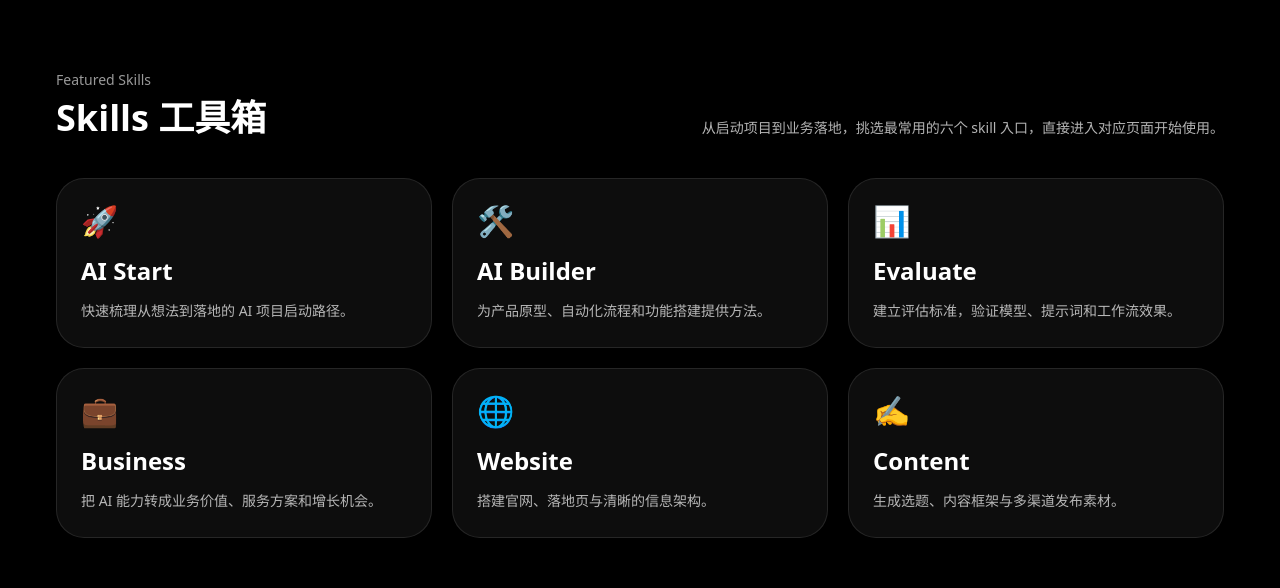
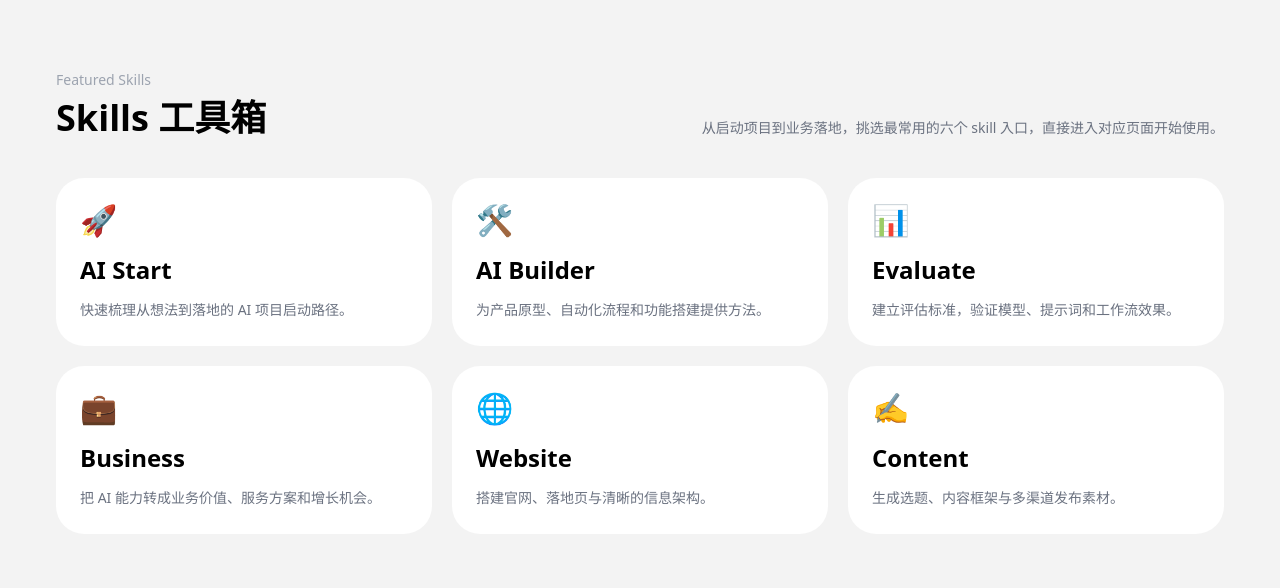
Before and after one commit to 0xdavidwoo/ai-community, a Next.js app: page / in a window 1280 px wide. Shown: the part 1135-1723 px from the top of the page. Built offline with nearby package versions, Linux system fonts and the light colour scheme.

Commit message:
修复Skills颜色和大Logo

```diff
--- a/pages/index.tsx
+++ b/pages/index.tsx
@@ -124,14 +124,14 @@ export default function Home() {
         </div>
       </section>
 
-      <section className="bg-black px-6 py-20 text-white sm:px-14">
-        <div className="mb-10 flex flex-col gap-3 sm:flex-row sm:items-end sm:justify-between">
+      <section className="bg-[#f3f3f3] px-6 py-20 text-black sm:px-14">
+        <div className="mb-10 flex flex-col gap-3 sm:flex-row sm:items-end sm:justify-between text-black">
           <div>
-            <p className="text-sm text-white/60">Featured Skills</p>
+            <p className="text-sm text-gray-400">Featured Skills</p>
             <h3 className="mt-2 text-4xl font-semibold">Skills 工具箱</h3>
           </div>
 
-          <p className="max-w-2xl text-sm text-white/70">
+          <p className="max-w-2xl text-sm text-gray-500">
             从启动项目到业务落地，挑选最常用的六个 skill 入口，直接进入对应页面开始使用。
           </p>
         </div>
@@ -141,11 +141,11 @@ export default function Home() {
             <Link
               key={skill.href}
               href={skill.href}
-              className="rounded-[28px] border border-white/10 bg-white/5 p-6 transition hover:-translate-y-1 hover:bg-white/10"
+              className="rounded-[28px] bg-white p-6 transition hover:shadow-md hover:-translate-y-1"
             >
               <div className="text-3xl">{skill.emoji}</div>
               <h4 className="mt-4 text-2xl font-semibold">{skill.title}</h4>
-              <p className="mt-3 text-sm leading-6 text-white/70">
+              <p className="mt-3 text-sm leading-6 text-gray-500">
                 {skill.description}
               </p>
             </Link>
```
